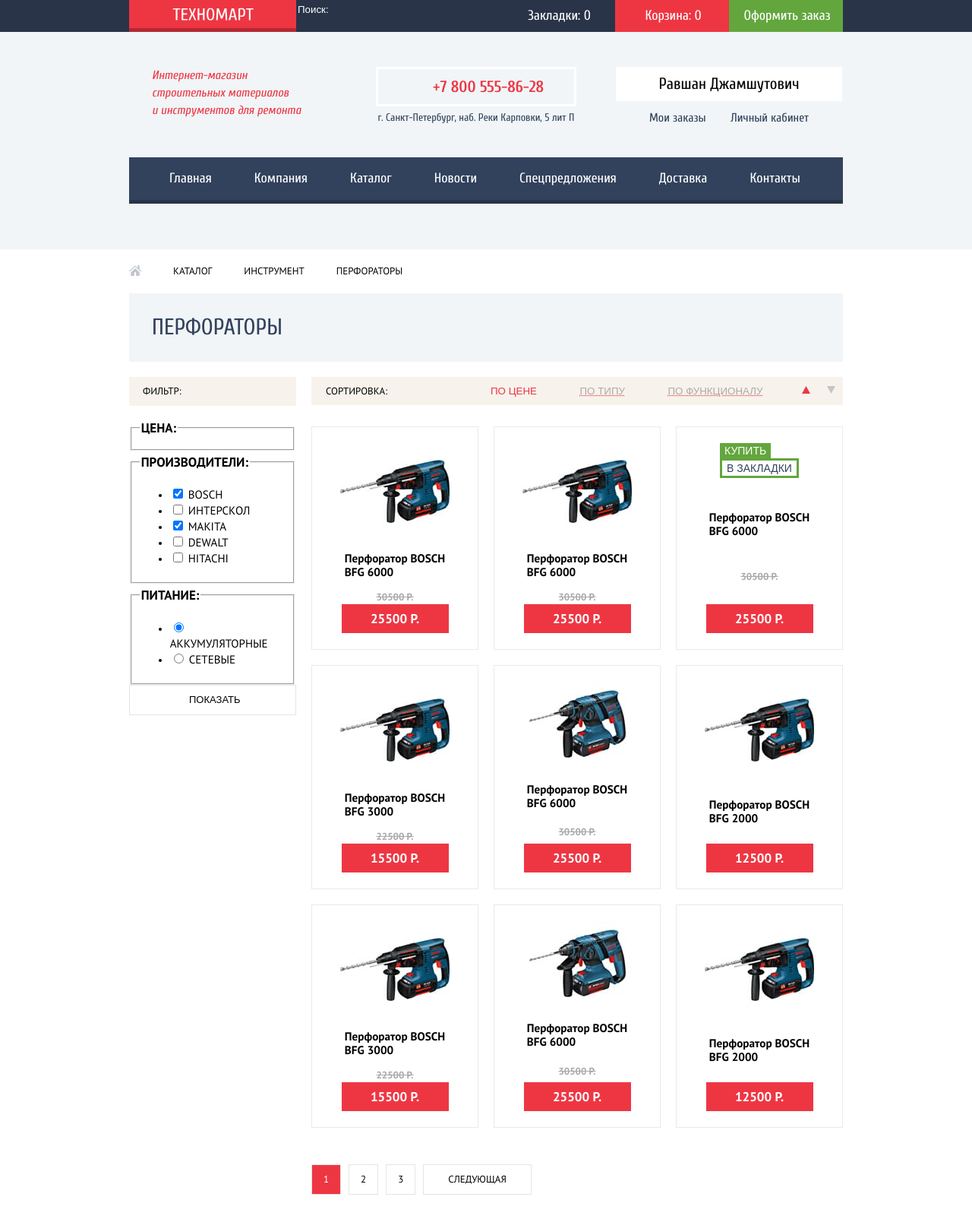
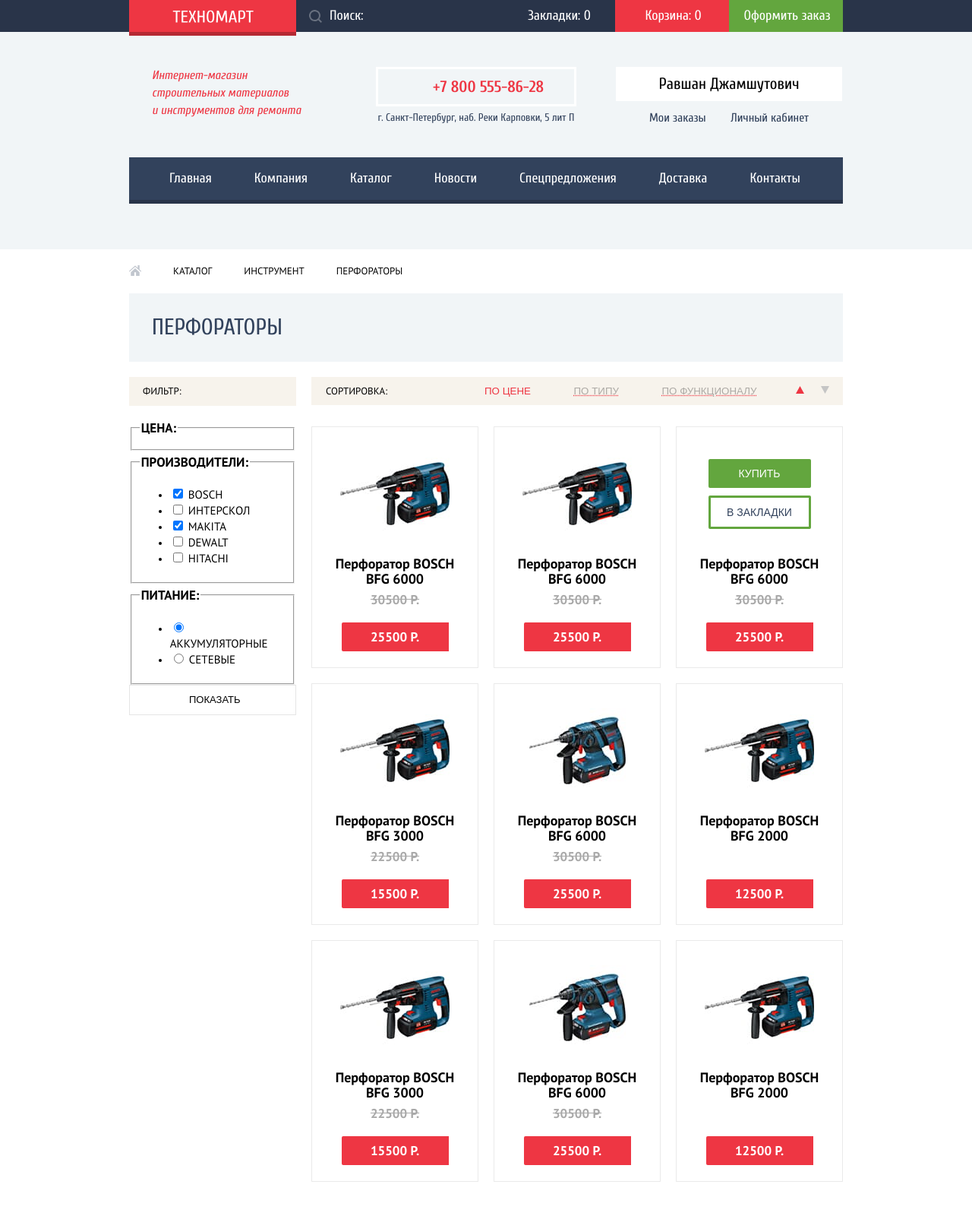
Before and after one commit to Gantelia/technomart, a plain HTML site: page catalog.html in a window 1280 px wide. Shown: the top 1600 px of the page at 76% size. Drawn offline with Linux system fonts and the light colour scheme.

Commit message:
Завершит микросетки каталога

```diff
--- a/catalog.html
+++ b/catalog.html
@@ -12,14 +12,15 @@
     <header class="page-header">
       <div class="menu-wrapper">
         <div class="menu-container">
+          <div class="logo-container">
             <a class="logo header-logo" href="/">
               <img class="logo-image" src="./images/icons/logo-small.svg" width="107" height="17"
                 alt="Логотип компании Техномарт" />
             </a>
+          </div>
           <form class="search-form" action="https://echo.htmlacademy.ru/" method="get">
-            <label>
+            <label class="search-label">
               <span class="visually-hidden">Поиск</span>
-              <span class="search-icon"></span>
               <input class="search" type="search" name="search-field" id="search-field" placeholder="Поиск:" />
             </label>
           </form>
@@ -28,7 +29,7 @@
               <a class="menu-link bookmarks-link" href="#">Закладки: 0</a>
             </li>
             <li class="menu-item">
-              <a class="menu-link cart-link menu-link-filled" href="#">Корзина: 0</a>
+              <a class="menu-link card-link menu-link-filled" href="#">Корзина: 0</a>
             </li>
             <li class="menu-item">
               <a class="menu-link purchase-link" href="#">Оформить заказ</a>
@@ -223,21 +224,25 @@
               </section>
 
               <ul class="catalog-product-list">
-                <li class="catalog-product-card">
+                <li class="product-card">
+                  <a class="product-card-link" href="#">
                     <img class="product-card-image" src="./images/products/perforator-3.jpg" width="144" height="128"
                       alt="Перфоратор BOSCH BFG 6000" />
+                  </a>
                   <h3 class="product-card-title">Перфоратор BOSCH<br />BFG 6000</h3>
                   <del class="old-price">30500 Р.</del>
-                  <button class="button new-price" type="button">25500 Р.</button>
+                  <button class="button new-price-button" type="button">25500 Р.</button>
                 </li>
-                <li class="catalog-product-card">
+                <li class="product-card">
+                  <a class="product-card-link" href="#">
                     <img class="product-card-image" src="./images/products/perforator-3.jpg" width="144" height="128"
                       alt="Перфоратор BOSCH BFG 6000" />
+                  </a>
                   <h3 class="product-card-title">Перфоратор BOSCH<br />BFG 6000</h3>
                   <del class="old-price">30500 Р.</del>
-                  <button class="button new-price" type="button">25500 Р.</button>
+                  <button class="button new-price-button" type="button">25500 Р.</button>
                 </li>
-                <li class="catalog-product-card product-card-new">
+                <li class="product-card product-card-new">
                   <ul class="product-card-menu card-menu">
                     <li class="card-menu-item">
                       <button class="product-button purchase-button" type="button">
@@ -252,47 +257,59 @@
                   </ul>
                   <h3 class="product-card-title">Перфоратор BOSCH<br />BFG 6000</h3>
                   <del class="old-price">30500 Р.</del>
-                  <button class="button new-price" type="button">25500 Р.</button>
+                  <button class="button new-price-button" type="button">25500 Р.</button>
                 </li>
-                <li class="catalog-product-card product-card-new">
+                <li class="product-card product-card-new">
+                  <a class="product-card-link" href="#">
                     <img class="product-card-image" src="./images/products/perforator-3.jpg" width="144" height="128"
                       alt="Перфоратор BOSCH BFG 3000" />
+                  </a>
                   <h3 class="product-card-title">Перфоратор BOSCH<br />BFG 3000</h3>
                   <del class="old-price">22500 Р.</del>
-                  <button class="button new-price" type="button">15500 Р.</button>
+                  <button class="button new-price-button" type="button">15500 Р.</button>
                 </li>
-                <li class="catalog-product-card">
+                <li class="product-card">
+                  <a class="product-card-link" href="#">
                     <img class="product-card-image" src="./images/products/perforator-2.jpg" width="127" height="112"
                       alt="Перфоратор BOSCH BFG 6000" />
+                  </a>
                   <h3 class="product-card-title">Перфоратор BOSCH<br />BFG 6000</h3>
                   <del class="old-price">30500 Р.</del>
-                  <button class="button new-price" type="button">25500 Р.</button>
+                  <button class="button new-price-button" type="button">25500 Р.</button>
                 </li>
-                <li class="catalog-product-card product-card-new">
+                <li class="product-card product-card-new">
+                  <a class="product-card-link" href="#">
                     <img class="product-card-image" src="./images/products/perforator-3.jpg" width="144" height="128"
                       alt="Перфоратор BOSCH BFG 2000" />
+                  </a>
                   <h3 class="product-card-title">Перфоратор BOSCH<br />BFG 2000</h3>
-                  <button class="button new-price" type="button">12500 Р.</button>
+                  <button class="button new-price-button" type="button">12500 Р.</button>
                 </li>
-                <li class="catalog-product-card product-card-new">
+                <li class="product-card product-card-new">
+                  <a class="product-card-link" href="#">
                     <img class="product-card-image" src="./images/products/perforator-3.jpg" width="144" height="128"
                       alt="Перфоратор BOSCH BFG 3000" />
+                  </a>
                   <h3 class="product-card-title">Перфоратор BOSCH<br />BFG 3000</h3>
                   <del class="old-price">22500 Р.</del>
-                  <button class="button new-price" type="button">15500 Р.</button>
+                  <button class="button new-price-button" type="button">15500 Р.</button>
                 </li>
-                <li class="catalog-product-card">
+                <li class="product-card">
+                  <a class="product-card-link" href="#">
                     <img class="product-card-image" src="./images/products/perforator-2.jpg" width="127" height="112"
                       alt="Перфоратор BOSCH BFG 6000" />
+                  </a>
                   <h3 class="product-card-title">Перфоратор BOSCH<br />BFG 6000</h3>
                   <del class="old-price">30500 Р.</del>
-                  <button class="button new-price" type="button">25500 Р.</button>
+                  <button class="button new-price-button" type="button">25500 Р.</button>
                 </li>
-                <li class="catalog-product-card product-card-new">
+                <li class="product-card product-card-new">
+                  <a class="product-card-link" href="#">
                     <img class="product-card-image" src="./images/products/perforator-3.jpg" width="144" height="128"
                       alt="Перфоратор BOSCH BFG 6000" />
+                  </a>
                   <h3 class="product-card-title">Перфоратор BOSCH<br />BFG 2000</h3>
-                  <button class="button new-price" type="button">12500 Р.</button>
+                  <button class="button new-price-button" type="button">12500 Р.</button>
                 </li>
               </ul>
               <ul class="pagination">
--- a/css/styles.css
+++ b/css/styles.css
@@ -116,6 +116,12 @@
   display: flex;
 }
 
+.logo-container {
+  position: relative;
+  padding: 21px 110px;
+  margin-right: 17px;
+}
+
 .logo {
   background-color: #EE3643;
   background-size: 100% auto;
@@ -127,11 +133,16 @@
 
 .header-logo {
   width: 220px;
-  height: 42px;
+  height: 47px;
+  position: absolute;
+  top: 0;
+  left: 0;
 }
 
 .search-form {
   flex-grow: 1;
+  display: flex;
+  align-items: center;
 }
 
 .search {
@@ -139,11 +150,18 @@
   outline: none;
   border: none;
   color: #FFFFFF;
+  font-family: "Cuprum", sans-serif;
+  font-size: 18px;
+  line-height: 24px;
+  width: 100%;
 }
 
-.search-icon {
-  background-image: url("../images/icons/search.svg");
+.search-label {
+  padding-left: 25px;
+  background-image: url("../images/icons/icon-search.svg");
   background-repeat: no-repeat;
+  background-position: left center;
+  width: 100%
 }
 
 .search::placeholder {
@@ -295,7 +313,6 @@
 }
 
 .navigation-item {
-  padding: 8px;
   margin-right: 40px;
 }
 
@@ -304,7 +321,9 @@
 }
 
 .navigation-link {
+  display: block;
   color: #FFFFFF;
+  padding: 8px;
 }
 
 .main-container-wrapper {
@@ -412,6 +431,13 @@
   grid-template-rows: 104px 70px 92px;
 }
 
+.slider-mask {
+  grid-area: 1/1/2/-1;
+  background-image: url("../images/slider-mask.png");
+  padding: 52px 310px;
+  z-index: 1;
+}
+
 .slider-title {
   font-size: 36px;
   line-height: 36px;
@@ -419,7 +445,7 @@
   text-transform: uppercase;
   margin: 23px 24px 5px;
   grid-area: 1/1/2/-1;
-  z-index: 1;
+  z-index: 2;
 }
 
 .slider-text {
@@ -429,19 +455,18 @@
   margin-bottom: 16px;
   margin-left: 24px;
   grid-area: 1/1/2/-1;
-  z-index: 1;
+  z-index: 2;
   align-self: end;
 }
 
 .slider-image {
   grid-area: 1/1/-1/-1;
+  /* background-image: url("../images/slider-mask.png"); */
 }
 
 .slider-button {
   width: 22px;
   height: 40px;
-  background-image: url("../images/icons/button-prev.svg");
-  background-repeat: no-repeat;
   border: none;
 }
 
@@ -449,6 +474,9 @@
   margin-left: 24px;
   grid-area: 2/1/3/2;
   align-self: center;
+  background-image: url("../images/icons/icon-prev.svg");
+  background-repeat: no-repeat;
+  background-color: transparent;
 }
 
 .slider-next {
@@ -456,6 +484,9 @@
   align-self: center;
   margin-right: 21px;
   justify-self: end;
+  background-image: url("../images/icons/icon-next.svg");
+  background-repeat: no-repeat;
+  background-color: transparent;
 }
 
 .slider-pagination {
@@ -554,6 +585,26 @@
   width: 220px;
   text-align: center;
   border: #EAEAEA solid 1px;
+  display: flex;
+  flex-direction: column;
+  align-items: center;
+  padding-top: 6px;
+  padding-right: 18px;
+  padding-bottom: 21px;
+  padding-left: 18px;
+  min-height: 318px;
+}
+
+.product-card-link {
+  width: 184px;
+  height: 164px;
+  display: flex;
+  justify-content: center;
+  align-items: center;
+}
+
+.product-card-image {
+  object-fit: contain;
 }
 
 .product-card:nth-child(4n) {
@@ -562,14 +613,20 @@
 
 .product-card-title {
   font-weight: 700;
+  margin: 0;
+  margin-bottom: 8px;
+  text-align: center;
+  font-size: 18px;
+  line-height: 20px;
 }
 
 .old-price {
   color: #A9A9A9;
+  font-size: 17px;
   font-weight: 700;
 }
 
-.new-price {
+.new-price-button {
   font-family: inherit;
   font-size: 17px;
   line-height: 18px;
@@ -578,6 +635,10 @@
   color: #FFFFFF;
   border: none;
   width: 141px;
+  margin-top: auto;
+  padding: 10px 0;
+  border-top-left-radius: 2px;
+  border-bottom-left-radius: 2px;
 }
 
 .producer-logo {
@@ -731,13 +792,14 @@
 }
 
 .company-details-button {
-  display: block;
   width: 220px;
   font-family: "Cuprum", sans-serif;
   font-size: 14px;
   line-height: 28px;
   color: #FFFFFF;
-  text-align: center;
+  display: flex;
+  justify-content: center;
+  align-items: center;
 }
 
 .contacts {
@@ -817,7 +879,7 @@
   list-style-type: none;
   color: #F1F5F7;
   margin: 0;
-  margin-top: 36px;
+  margin-top: 28px;
   padding: 0;
   display: flex;
   flex-wrap: wrap;
@@ -826,12 +888,17 @@
 }
 
 .footer-navigation-item {
-  margin-left: 58px;
-  margin-bottom: 34px;
+  margin-left: 42px;
+  margin-bottom: 26px;
 }
 
 .footer-navigation-item:nth-child(n + 6) {
   color: #FFD180;
+}
+
+.footer-navigation-link {
+  display: block;
+  padding: 8px;
 }
 
 .footer-copyright-social-wrapper {
@@ -1044,7 +1111,7 @@
 
 .catalog-sort {
   width: 700px;
-  padding: 6px 9px 6px 19px;
+  padding: 6px 17px 6px 19px;
   background-color: #F7F3EC;
   display: flex;
   justify-content: space-between;
@@ -1141,23 +1208,41 @@
   margin-right: 0;
 }
 
+.product-card-menu {
+  list-style-type: none;
+  padding: 0;
+  margin: 0;
+  width: 184px;
+  height: 164px;
+  display: flex;
+  flex-direction: column;
+  justify-content: center;
+  align-items: center;
+}
+
+.card-menu-item {
+  margin-bottom: 10px;
+}
+
+.card-menu-item:last-child {
+  margin-bottom: 0;
+}
+
 .product-button {
   font-size: 14px;
   line-height: 18px;
   text-transform: uppercase;
-
-}
-
-.product-card-menu {
-  list-style-type: none;
-  padding: 0;
-  margin: 0;
+  padding: 10px 0;
+  text-align: center;
+  width: 135px;
+  border-radius: 2px;
 }
 
 .purchase-button {
   background-color: #63A63E;
   color: #FFFFFF;
   border: none;
+
 }
 
 .add-bookmark-button {
```
Also changed, not shown: index.html (+16 -5 lines), images/icons/button-prev.svg (deleted), images/icons/icon-next.svg (added), images/icons/icon-prev.svg (added), images/icons/icon-search.svg (added), images/slider-mask.png (added). Lines whose indentation alone changed are shown as unchanged.
